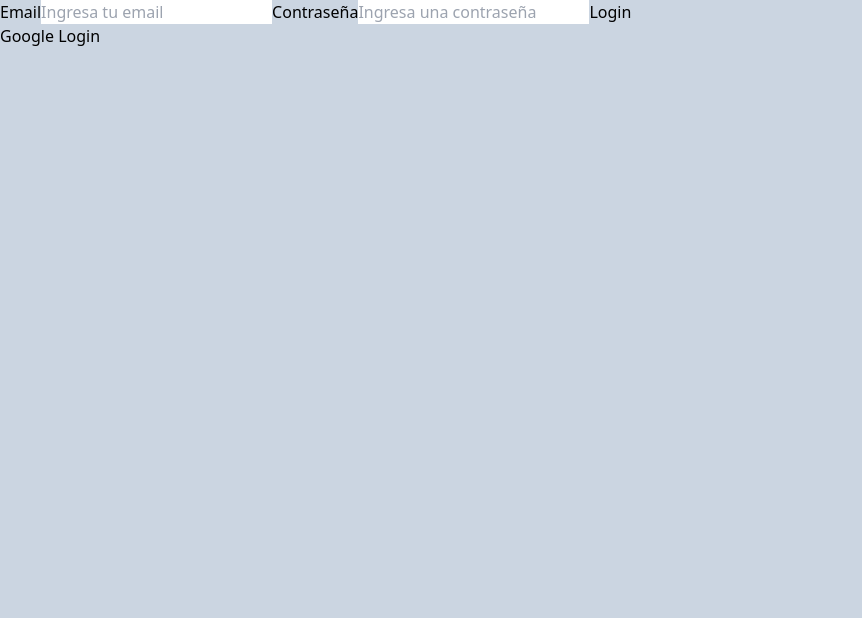
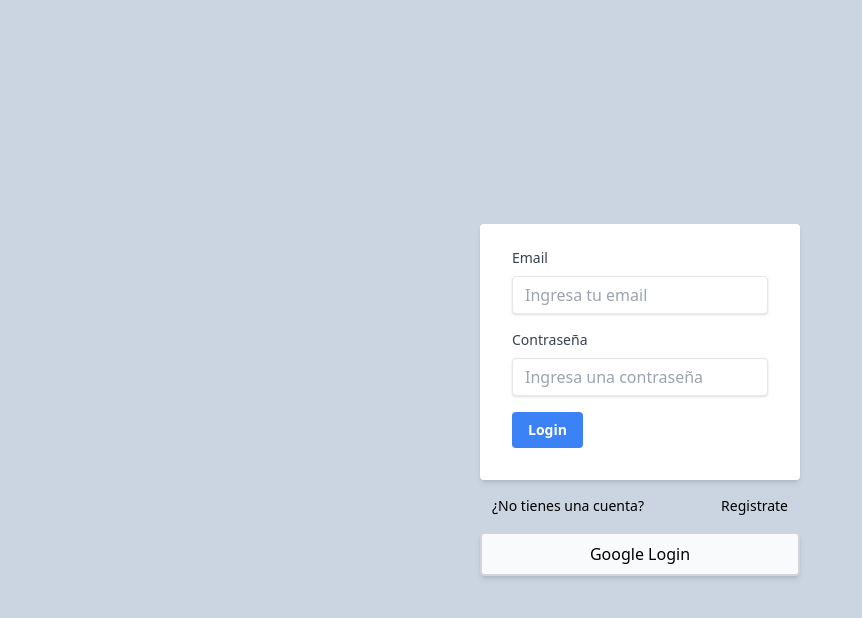
Before and after one commit to SI-proyect/front, a React (Vite) app: page /login in a window 1280 px wide. Shown: the top 618 px of the page, without its empty margins (0-862 px from the left). Built offline with nearby package versions, Linux system fonts and the light colour scheme; no server answers.

Commit message:
refactor: Se usa tailwind para los estilos

```diff
--- a/src/components/Alert.jsx
+++ b/src/components/Alert.jsx
@@ -1,10 +1,10 @@
 const Alert = ({ message }) => {
     return (
-        <>
-            <div>
-                <spam> {message} </spam>
-            </div>
-        </>
+
+        <div className="bg-red-100 border-red-400 text-red-700 px-4 py-3 rounded relative mb-2 text-center">
+            <spam className="sm:inline-block"> {message} </spam>
+        </div>
+
     )
 }
 
--- a/src/pages/Home.jsx
+++ b/src/pages/Home.jsx
@@ -21,10 +21,20 @@
     if (loading) return <h1>Loading</h1>
 
     return (
-        <div>
-            <h1>Bienvenido {user.displayName || user.email}</h1>
+        <div className="w-full max-w-xs m-auto text-black">
 
-            <button onClick={handleLogout}>Logout</button>
+            <div className="bg-white rounded shadow-md px-8 pt-6 pb-8 mb-4">
+
+                <h1 className="text-xl mb-4">Bienvenido {user.displayName || user.email}</h1>
+
+                <button
+                 className="bg-slate-200 hover:bg-slate-300 rounded py-2 px-4"
+                 onClick={handleLogout}>
+                    Logout
+                </button>
+
+            </div>
+
         </div>
     )
 
--- a/src/pages/auth/Login.jsx
+++ b/src/pages/auth/Login.jsx
@@ -1,6 +1,6 @@
 import { useState } from "react"
 import { useAuth } from '../../context/authContext'
-import { useNavigate } from "react-router-dom";
+import { useNavigate, Link } from "react-router-dom";
 import Alert from "../../components/Alert"
 
 
@@ -35,11 +35,13 @@
             console.log(error.code);
 
             if (error.code === "auth/invalid-credential") {
-                setError("El correo o la contraseña son invalidad")
+                setError("El correo o la contraseña son invalidados")
             } else if (error.code === "auth/user-not-found") {
                 setError("El usuario no existe o no ha sido registrado")
             } else if (error.code === "auth/wrong-password") {
                 setError("La contraseña no es correcta")
+            } else if (error.code === "invalid-email") {
+                setError("Email invalido")
             }
 
 
@@ -59,33 +61,46 @@
 
    return (
 
-    <div>
+    <div className="w-full max-w-xs m-auto">
 
         {error && <Alert message={error}/>}
 
-        <form onSubmit={handleSubmit}>
-            <label htmlFor="email">Email</label>
+        <form onSubmit={handleSubmit} className="bg-white shadow-md rounded px-8 pt-6 pb-8 mb-4">
+
+            <div className="mb-4">
+
+                <label className="block text-gray-700 text-sm font-fold mb-2" htmlFor="email">Email</label>
                 <input
                     type="email"
                     name="email"
                     id="email"
                     placeholder="Ingresa tu email"
                     onChange={handleChange}
+                    className="shadow appearance-none border rounded w-full py-2 px-3 text-gray-700 leading-tight focus:outline-none focus:shadow-outline"
                 />
 
-            <label htmlFor="password">Contraseña</label>
+            </div>
+
+            <div className="mb-4">
+
+                <label className="block text-gray-700 text-sm font-fold mb-2" htmlFor="password">Contraseña</label>
                 <input
                     type="password"
                     name="password"
                     id="password"
                     placeholder="Ingresa una contraseña"
                     onChange={handleChange}
+                    className="shadow appearance-none border rounded w-full py-2 px-3 text-gray-700 leading-tight focus:outline-none focus:shadow-outline"
                 />
 
-            <button>Login</button>
+            </div>
+
+            <button className="bg-blue-500 hover:bg-blue-700 text-white text-sm font-bold py-2 px-4 rounded focus:outline-none focus:shadow-outline">Login</button>
         </form>
 
-        <button onClick={handleGoogleSignIn}>Google Login</button>
+        <p className="my-4 text-sm flex justify-between px-3">¿No tienes una cuenta? <Link to="/register">Registrate</Link></p>
+
+        <button className="bg-slate-50 hover:bg-slate-200 text-black shadow-md rounded border-2 border-gray-300 py-2 px-4 w-full" onClick={handleGoogleSignIn}>Google Login</button>
 
 
     </div>
--- a/src/pages/auth/Regsiter.jsx
+++ b/src/pages/auth/Regsiter.jsx
@@ -1,6 +1,6 @@
 import { useState } from "react"
 import { useAuth } from '../../context/authContext'
-import { useNavigate } from "react-router-dom";
+import { useNavigate, Link } from "react-router-dom";
 import Alert from "../../components/Alert"
 
 
@@ -47,31 +47,44 @@
 
    return (
 
-    <div>
+    <div className="w-full max-w-xs m-auto">
 
         {error && <Alert message={error}/>}
 
-        <form onSubmit={handleSubmit}>
-            <label htmlFor="email">Email</label>
+        <form onSubmit={handleSubmit} className="bg-white shadow-md rounded px-8 pt-6 pb-8 mb-4">
+
+            <div className="mb-4">
+
+                <label htmlFor="email" className="block text-gray-700 text-sm font-fold mb-2">Email</label>
                 <input
                     type="email"
                     name="email"
                     id="email"
                     placeholder="Ingresa tu email"
                     onChange={handleChange}
+                    className="shadow appearance-none border rounded w-full py-2 px-3 text-gray-700 leading-tight focus:outline-none focus:shadow-outline"
                 />
 
-            <label htmlFor="password">Contraseña</label>
+            </div>
+
+            <div className="mb-4">
+
+                <label htmlFor="password" className="block text-gray-700 text-sm font-fold mb-2">Contraseña</label>
                 <input
                     type="password"
                     name="password"
                     id="password"
                     placeholder="Ingresa una contraseña"
                     onChange={handleChange}
+                    className="shadow appearance-none border rounded w-full py-2 px-3 text-gray-700 leading-tight focus:outline-none focus:shadow-outline"
                 />
 
-            <button>Register</button>
+            </div>
+
+            <button className="bg-blue-500 hover:bg-blue-700 text-white text-sm font-bold py-2 px-4 rounded focus:outline-none focus:shadow-outline">Register</button>
         </form>
+
+        <p className="my-4 text-sm flex justify-between px-3">¿Ya tienes una cuenta? <Link to="/login">Inicia Sesión</Link></p>
 
 
     </div>
```
Lines whose indentation alone changed are shown as unchanged.
